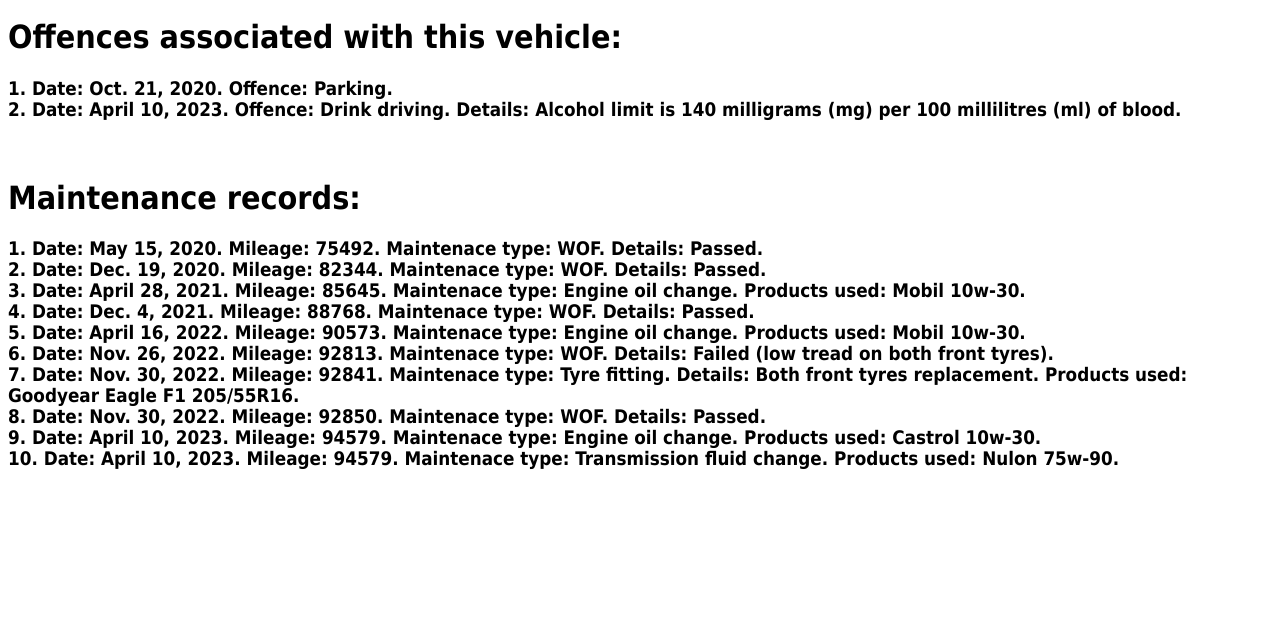
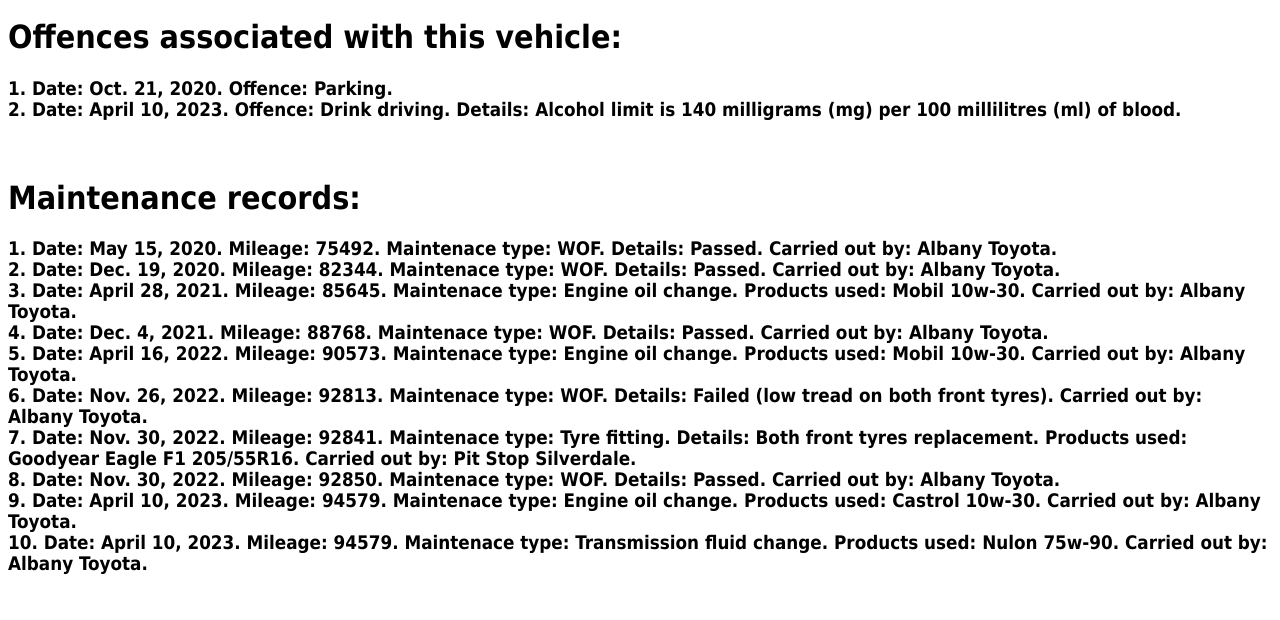
Before and after one commit to CHEMLEV/VEHICLEHUB, a Django app: page /vehiclehub/report_details/1/ in a window 1280 px wide. Shown: the part 1457-2077 px from the top of the page. Before the commit the page ends 1926 px from the top, so only its background shows below. Run offline with Django 4.2, Linux system fonts and the light colour scheme; a user stored in the database is signed in; data comes from the database, SQL or seed files in the repository; both versions use the stored data as it was after the commit; some libraries are stand-ins or nearby versions.

Commit message:
Report shows company that performed maintenance

```diff
--- a/VehicleHub/templates/report_details.html
+++ b/VehicleHub/templates/report_details.html
@@ -171,6 +171,7 @@
               {{ forloop.counter }}. Date: {{ record.record_date }}. Mileage: {{ record.mileage }}. Maintenace type: {{record.maintenance_type_id.maintenance_type_title}}.
               {% if record.comment %} Details: {{record.comment}}. {% endif %}
               {% if record.products_used %} Products used: {{record.products_used}}.{% endif %}
+              {% if record.user_id.organisation.title %} Carried out by: {{record.user_id.organisation.title}}.{% endif %}
 
               <br>
           {% empty %}
```
Also changed, not shown: db.sqlite3.
